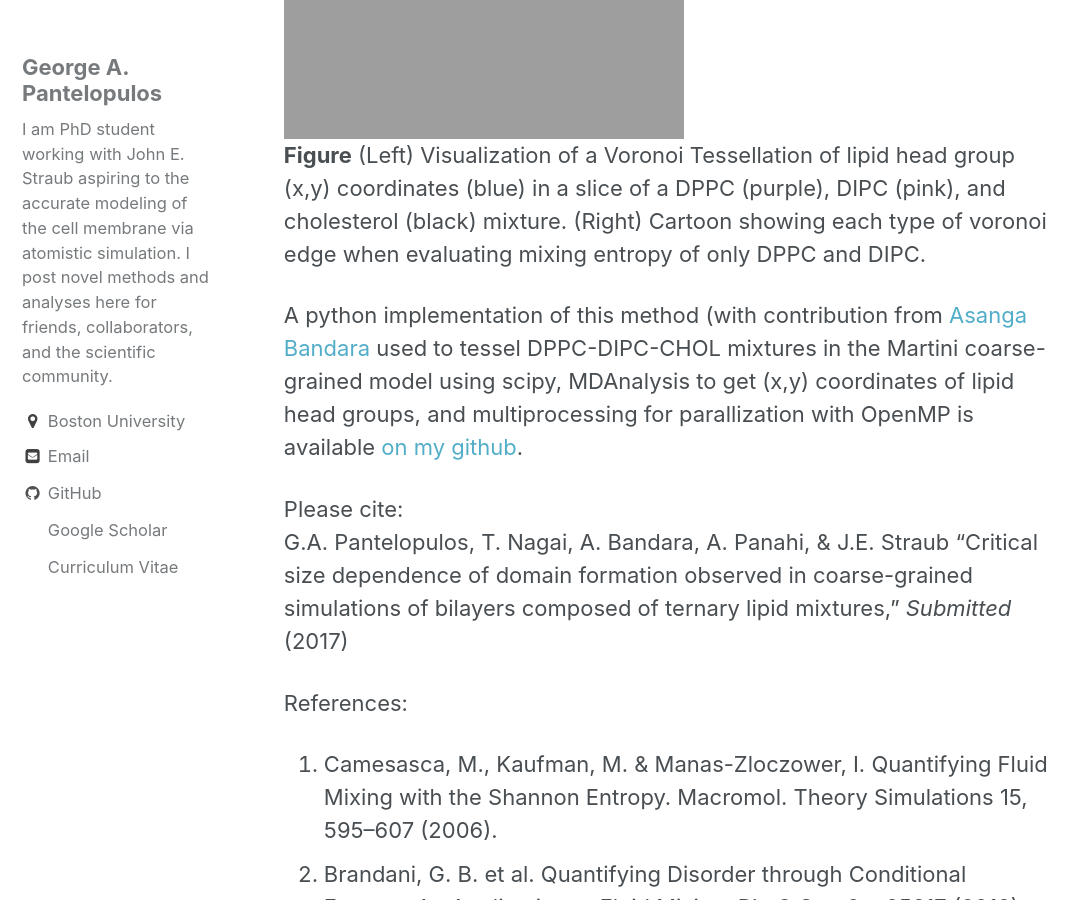
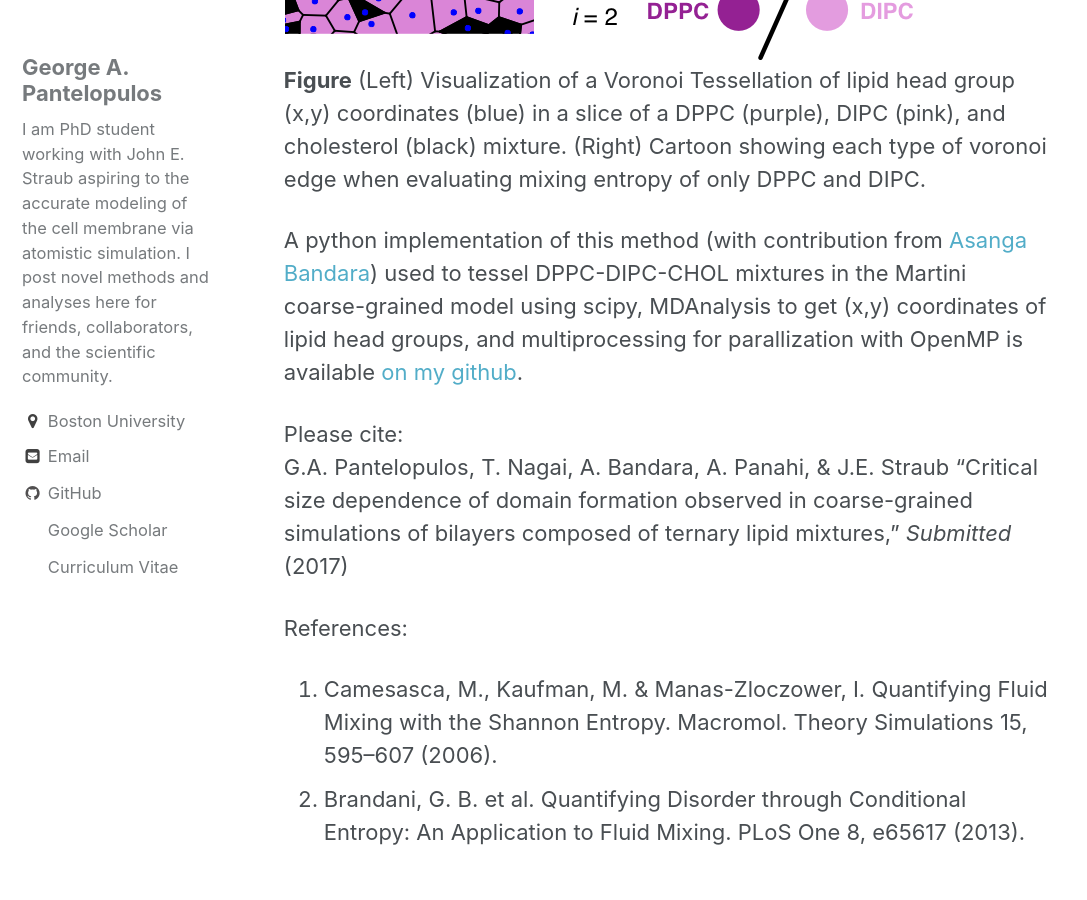
Before and after one commit to gpantel/gpantel.github.io, a Jekyll site: the page built from _posts/2017-06-22-mixent.markdown, in a window 1280 px wide and 900 px high, scrolled down 3094 px. Shown: the whole window, without its empty margins (0-1087 px from the left). Built offline with Jekyll 4.4.1, drawn with Linux system fonts in a browser that asks for light colours; formulas are drawn with MathJax 3.

Commit message:
Image update

```diff
--- a/_posts/2017-06-22-mixent.markdown
+++ b/_posts/2017-06-22-mixent.markdown
@@ -38,10 +38,10 @@ where there are *E* types of voronoi edges and we find the probability of the j<
 
 In recently submitted work we used this method to calculate the mixing entropy only considering DPPC and DIPC lipids in a ternary mixture which includes cholesterol. As such, we only evaluated DPPC-DPPC = DIPC-DIPC and DPPC-DIPC voronoi edges.
 
-![Smix Tessel Example]({{ site.url }}/assets/Membrane/SmixTesselExample.jpeg)
+![Smix Tessel Example]({{ site.url }}/assets/Membrane/SmixTesselExample.png)
 **Figure** (Left) Visualization of a Voronoi Tessellation of lipid head group (x,y) coordinates (blue) in a slice of a  DPPC (purple), DIPC (pink), and cholesterol (black) mixture. (Right) Cartoon showing each type of voronoi edge when evaluating mixing entropy of only DPPC and DIPC.
 
-A python implementation of this method (with contribution from [Asanga Bandara](https://scholar.google.com/citations?user=fdnxyPwAAAAJ&hl=en) used to tessel DPPC-DIPC-CHOL mixtures in the Martini coarse-grained model using scipy, MDAnalysis to get (x,y) coordinates of lipid head groups, and multiprocessing for parallization with OpenMP is available [on my github](https://github.com/gpantel/MD_methods-and-analysis/blob/master/membrane_analysis/ternary_lipid_voronoi_edges.py).
+A python implementation of this method (with contribution from [Asanga Bandara](https://scholar.google.com/citations?user=fdnxyPwAAAAJ&hl=en)) used to tessel DPPC-DIPC-CHOL mixtures in the Martini coarse-grained model using scipy, MDAnalysis to get (x,y) coordinates of lipid head groups, and multiprocessing for parallization with OpenMP is available [on my github](https://github.com/gpantel/MD_methods-and-analysis/blob/master/membrane_analysis/ternary_lipid_voronoi_edges.py).
 
 Please cite:
 G.A. Pantelopulos, T. Nagai, A. Bandara, A. Panahi, & J.E. Straub "Critical size dependence of domain formation observed in coarse-grained simulations of bilayers composed of ternary lipid mixtures," *Submitted* (2017)
```
Also changed, not shown: 3 other files.
